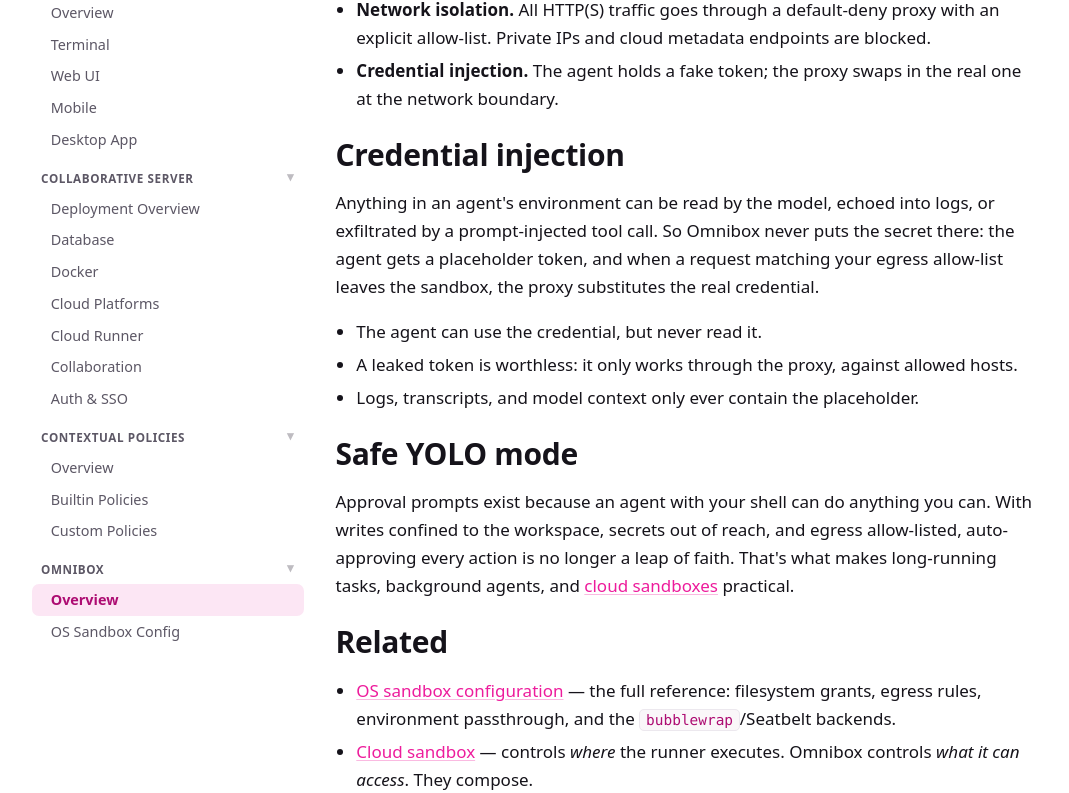
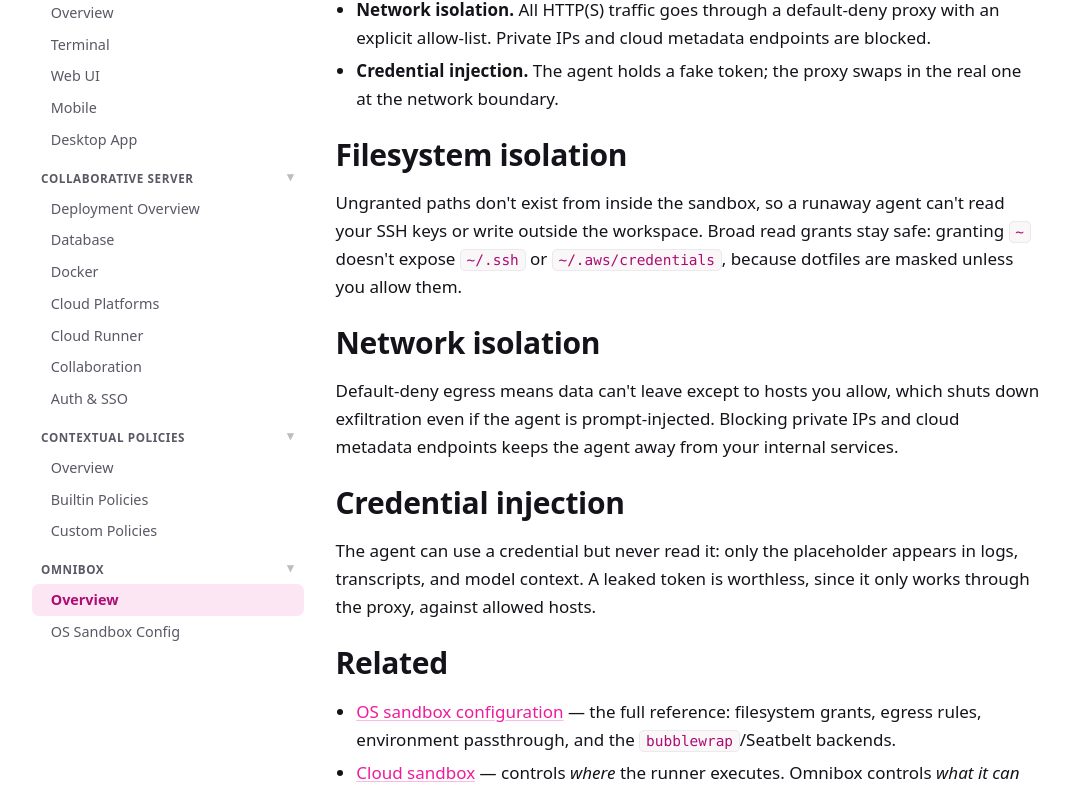
Before and after one commit to omnigent-ai/omnigent-site, a Next.js app: page /docs/omnibox in a window 1280 px wide. Shown: the part 496-1289 px from the top of the page, without its empty margins (97-1166 px from the left). Built offline with nearby package versions, Linux system fonts and the light colour scheme.

Commit message:
docs: give each Omnibox protection its own benefits section
Co-authored-by: Isaac

```diff
--- a/app/docs/omnibox/page.js
+++ b/app/docs/omnibox/page.js
@@ -15,8 +15,9 @@ export default function Page() {
 
       <p>
         The kernel enforces the rules, not the agent or its prompt: <code>bubblewrap</code> and{" "}
-        <code>seccomp</code> on Linux, Seatbelt (<code>sandbox-exec</code>) on macOS. Every process the agent spawns
-        inherits the boundary, so a prompt-injected or misbehaving agent can{"'"}t opt out.
+        <code>seccomp</code> on Linux, Seatbelt (<code>sandbox-exec</code>) on macOS. Every process
+        the agent spawns inherits the boundary, so a prompt-injected or misbehaving agent can{"'"}t
+        opt out.
       </p>
 
       <p>Omnibox combines three protections:</p>
@@ -37,31 +38,29 @@ export default function Page() {
         </li>
       </ul>
 
+      <h2>Filesystem isolation</h2>
+
+      <p>
+        Ungranted paths don{"'"}t exist from inside the sandbox, so a runaway agent can{"'"}t read
+        your SSH keys or write outside the workspace. Broad read grants stay safe: granting{" "}
+        <code>~</code> doesn{"'"}t expose <code>~/.ssh</code> or <code>~/.aws/credentials</code>,
+        because dotfiles are masked unless you allow them.
+      </p>
+
+      <h2>Network isolation</h2>
+
+      <p>
+        Default-deny egress means data can{"'"}t leave except to hosts you allow, which shuts down
+        exfiltration even if the agent is prompt-injected. Blocking private IPs and cloud metadata
+        endpoints keeps the agent away from your internal services.
+      </p>
+
       <h2>Credential injection</h2>
 
       <p>
-        Anything in an agent{"'"}s environment can be read by the model, echoed into logs, or
-        exfiltrated by a prompt-injected tool call. So Omnibox never puts the secret there: the
-        agent gets a placeholder token, and when a request matching your egress allow-list leaves
-        the sandbox, the proxy substitutes the real credential.
-      </p>
-
-      <ul>
-        <li>The agent can use the credential, but never read it.</li>
-        <li>
-          A leaked token is worthless: it only works through the proxy, against allowed hosts.
-        </li>
-        <li>Logs, transcripts, and model context only ever contain the placeholder.</li>
-      </ul>
-
-      <h2>Safe YOLO mode</h2>
-
-      <p>
-        Approval prompts exist because an agent with your shell can do anything you can. With
-        writes confined to the workspace, secrets out of reach, and egress allow-listed,
-        auto-approving every action is no longer a leap of faith. That{"'"}s what makes
-        long-running tasks, background agents, and{" "}
-        <Link href="/docs/deploy/cloud-sandbox">cloud sandboxes</Link> practical.
+        The agent can use a credential but never read it: only the placeholder appears in logs,
+        transcripts, and model context. A leaked token is worthless, since it only works through
+        the proxy, against allowed hosts.
       </p>
 
       <h2>Related</h2>
```
